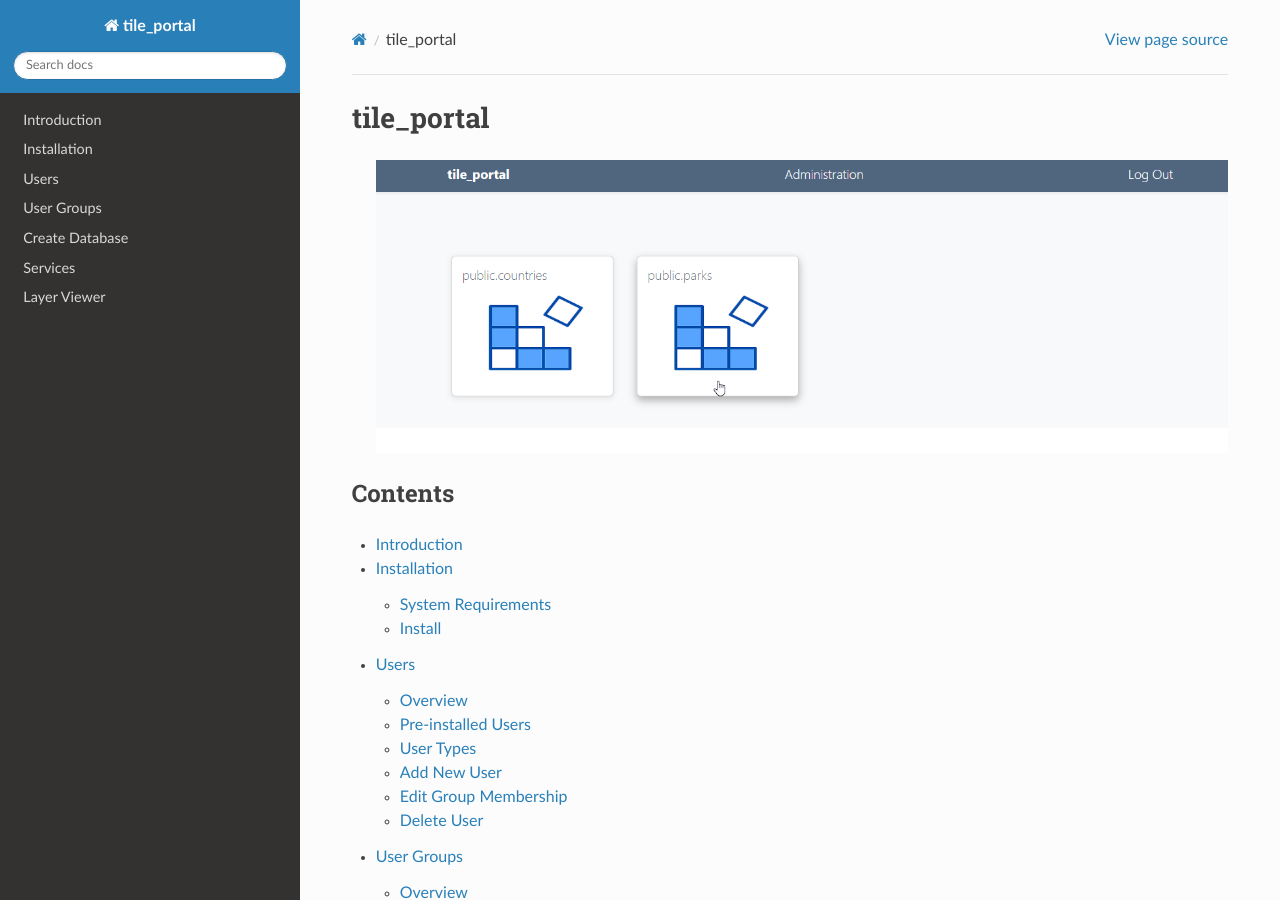
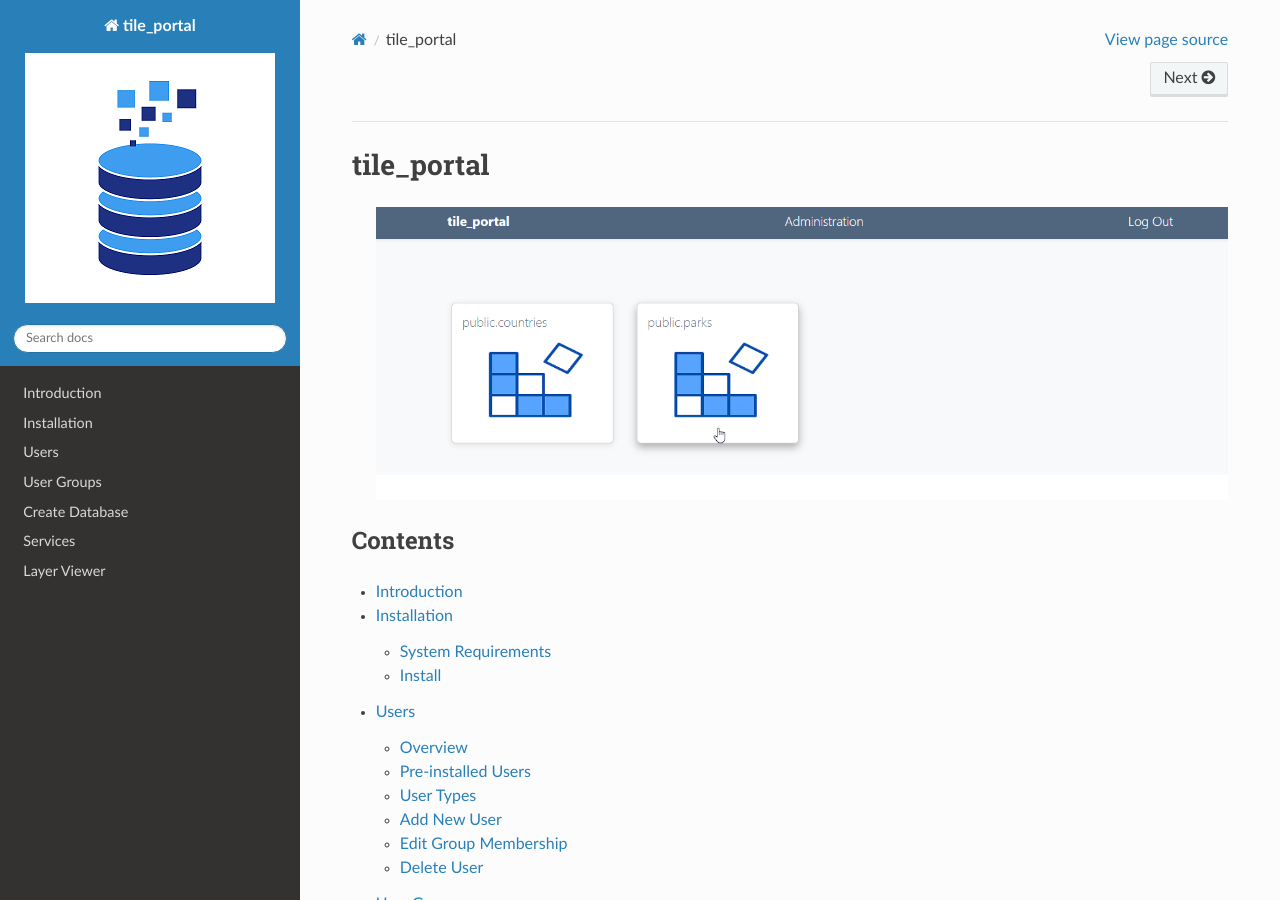
Before and after one commit to AcuGIS/Tile-Portal, a Sphinx documentation site: the page built from docs/source/index.rst, in a window 1280 px wide and 900 px high. Built offline with Sphinx 7.4.7 and the Read the Docs theme 3.1.0, drawn with Linux system fonts in a browser that asks for light colours.

Commit message:
Update conf.py

```diff
--- a/docs/source/conf.py
+++ b/docs/source/conf.py
@@ -50,7 +50,14 @@ html_css_files = [
 pygments_style = "sphinx"
 
 
+# These paths are either relative to html_static_path
+# or fully qualified paths (eg. https://...)
+html_css_files = [
+    'css/custom.css',
+]
+
+html_logo = "_static/default.png"
 html_theme_options = {
-    'logo_only': False,
+    'prev_next_buttons_location': 'both',
     'display_version': False,
 }
```
